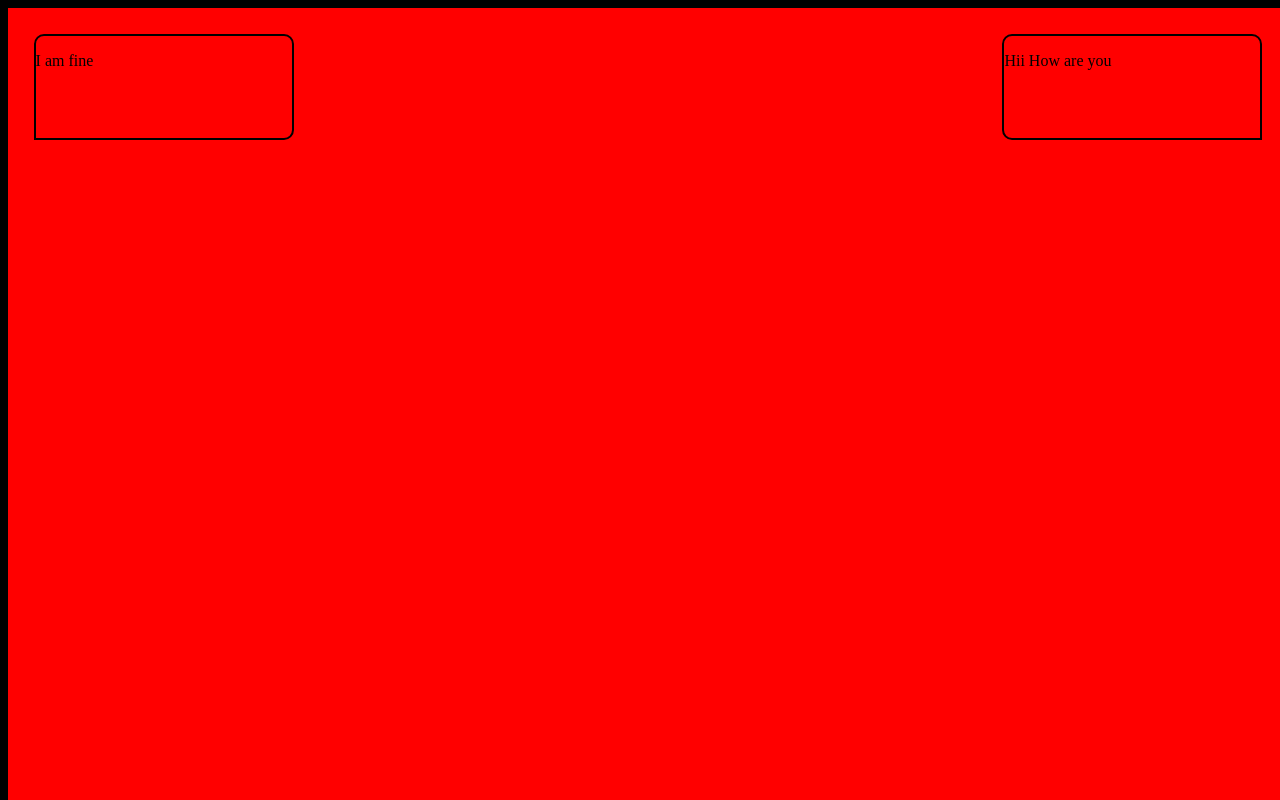
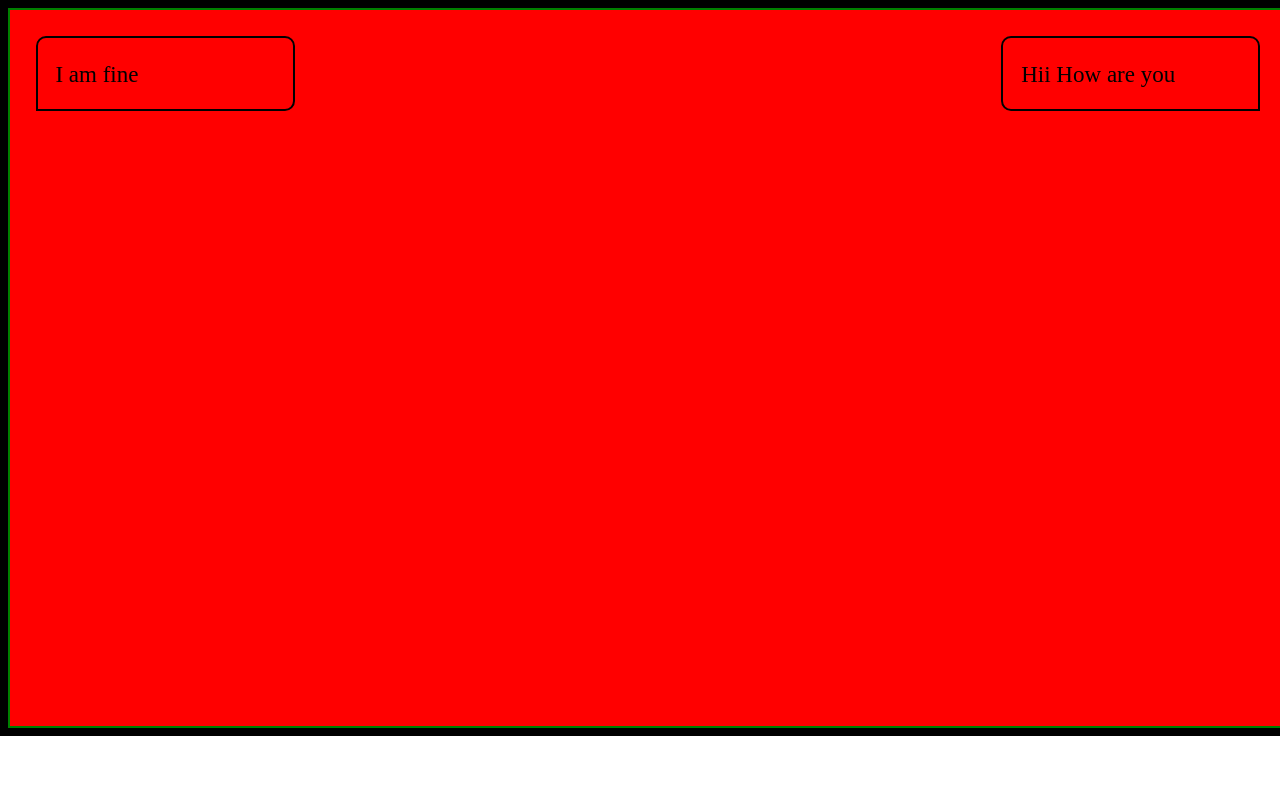
Before and after one commit to ShadmanKhan10/chat-design, a React (Vite) app: page / in a window 1280 px wide. Shown: the top 800 px of the page. Built offline with nearby package versions, Linux system fonts and the light colour scheme.

Commit message:
completed basic layout

```diff
--- a/src/App.css
+++ b/src/App.css
@@ -1,10 +1,16 @@
 .chats-container {
   border: 8px solid black;
-  width: 100vw;
-  height: 80vw;
+  width: 100%;
+  /* height: 50vw; */
   display: block;
   aspect-ratio: 16/9;
   background-color: red;
+  display: flex;
+}
+
+.chat-box-container {
+  width: 100%;
+  border: 2px solid green;
   display: flex;
   justify-content: space-between;
   flex-direction: row-reverse;
@@ -14,9 +20,8 @@
   border: 2px solid black;
   width: 20%;
   height: 10%;
-  margin-top: 2%;
-  margin-left: 2%;
-  margin-right: 2%;
+  margin: 2%;
+
   border-top-left-radius: 10px;
   border-top-right-radius: 10px;
   border-bottom-left-radius: 10px;
@@ -25,9 +30,13 @@
   border: 2px solid black;
   width: 20%;
   height: 10%;
-  margin-top: 2%;
-  margin-left: 2%;
+  margin: 2%;
   border-top-left-radius: 10px;
   border-top-right-radius: 10px;
   border-bottom-right-radius: 10px;
 }
+.msg-text {
+  font-size: 1.8vw;
+  margin-left: 7%;
+  text-align: left;
+}
--- a/src/App.jsx
+++ b/src/App.jsx
@@ -5,11 +5,13 @@ function App() {
   return (
     <>
       <div className="chats-container">
-        <div className="senders-chat">
-          <p>Hii How are you</p>
-        </div>
-        <div className="recievers-chat">
-          <p>I am fine</p>
+        <div className="chat-box-container">
+          <div className="senders-chat">
+            <p className="msg-text">Hii How are you</p>
+          </div>
+          <div className="recievers-chat">
+            <p className="msg-text">I am fine</p>
+          </div>
         </div>
       </div>
     </>
```
